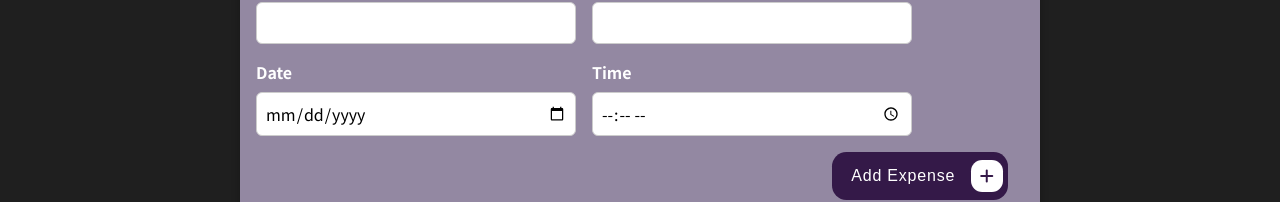
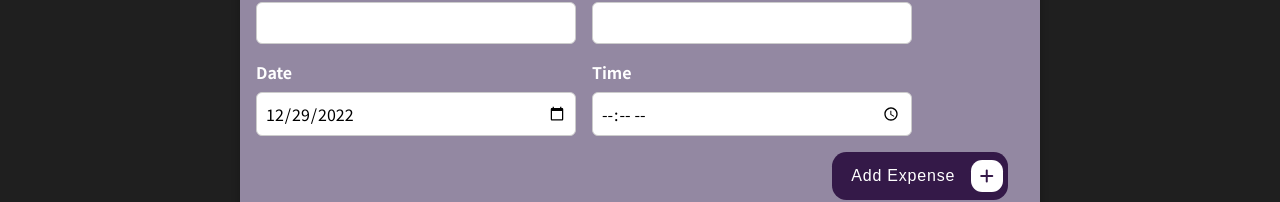
Before and after one commit to rajatdh27/Kharche, a React (Create React App) app: page / in a window 1280 px wide. Shown: the part 126-328 px from the top of the page. Built offline with nearby package versions, Linux system fonts and the light colour scheme; the HTML template or start-up script is replaced by a standard one.

Commit message:
added current date values to the required input

```diff
--- a/src/App.js
+++ b/src/App.js
@@ -27,7 +27,6 @@ function App() {
     },
   ]);
   const newExpenseDataHandler = (data) => {
-    console.log(data);
     setExpenses((prevExpenses) => {
       return [...prevExpenses, data];
     });
--- a/src/components/Expenses/Expenses.jsx
+++ b/src/components/Expenses/Expenses.jsx
@@ -15,12 +15,6 @@ const Expenses = (props) => {
     setFilteredDate(selectedYear);
   };
   const filteredExpenses = props.items.filter((expense) => {
-    console.log(
-      expense.date.getFullYear(),
-      filteredDate.year,
-      expense.date.toLocaleString("en-US", { month: "long" }),
-      filteredDate.month
-    );
     return (
       expense.date.getFullYear() === filteredDate.year &&
       expense.date.toLocaleString("en-US", { month: "long" }) ===
--- a/src/components/New Expense/ExpenseForm.jsx
+++ b/src/components/New Expense/ExpenseForm.jsx
@@ -2,11 +2,14 @@ import React, { useState } from "react";
 import "./ExpenseForm.css";
 
 const ExpenseForm = (props) => {
+  const date = new Date();
+  const [hr, min] = date.toLocaleTimeString().split(":");
+  const [month, day, year] = date.toLocaleDateString().split("/");
   const [userInput, setUserInput] = useState({
     enteredTitle: "",
     enteredAmount: "",
-    enteredDate: "",
-    enteredTime: "",
+    enteredDate: `${year}-${month}-${day}`,
+    enteredTime: `${hr}:${min}`,
   });
   const titleHandler = (e) => {
     const title = e.target.value;
@@ -42,11 +45,14 @@ const ExpenseForm = (props) => {
       date: new Date(year, month - 1, date, hour, minute),
     };
     setUserInput(() => {
+      const date = new Date();
+      const [hr, min] = date.toLocaleTimeString().split(":");
+      const [month, day, year] = date.toLocaleDateString().split("/");
       return {
         enteredTitle: "",
         enteredAmount: "",
-        enteredDate: "",
-        enteredTime: "",
+        enteredDate: `${year}-${month}-${day}`,
+        enteredTime: `${hr}:${min}`,
       };
     });
     props.onSaveExpenseData(expenseDate);
@@ -60,6 +66,7 @@ const ExpenseForm = (props) => {
             type="text"
             onChange={titleHandler}
             value={userInput.enteredTitle}
+            required
           />
         </div>
         <div className="new-expense__control">
@@ -70,6 +77,7 @@ const ExpenseForm = (props) => {
             value={userInput.enteredAmount}
             min="0.01"
             step="0.01"
+            required
           />
         </div>
         <div className="new-expense__control">
@@ -78,6 +86,7 @@ const ExpenseForm = (props) => {
             type="date"
             onChange={dateHandler}
             value={userInput.enteredDate}
+            required
           />
         </div>
         <div className="new-expense__control">
@@ -86,6 +95,7 @@ const ExpenseForm = (props) => {
             type="time"
             onChange={timeHandler}
             value={userInput.enteredTime}
+            required
           />
         </div>
       </div>
```
